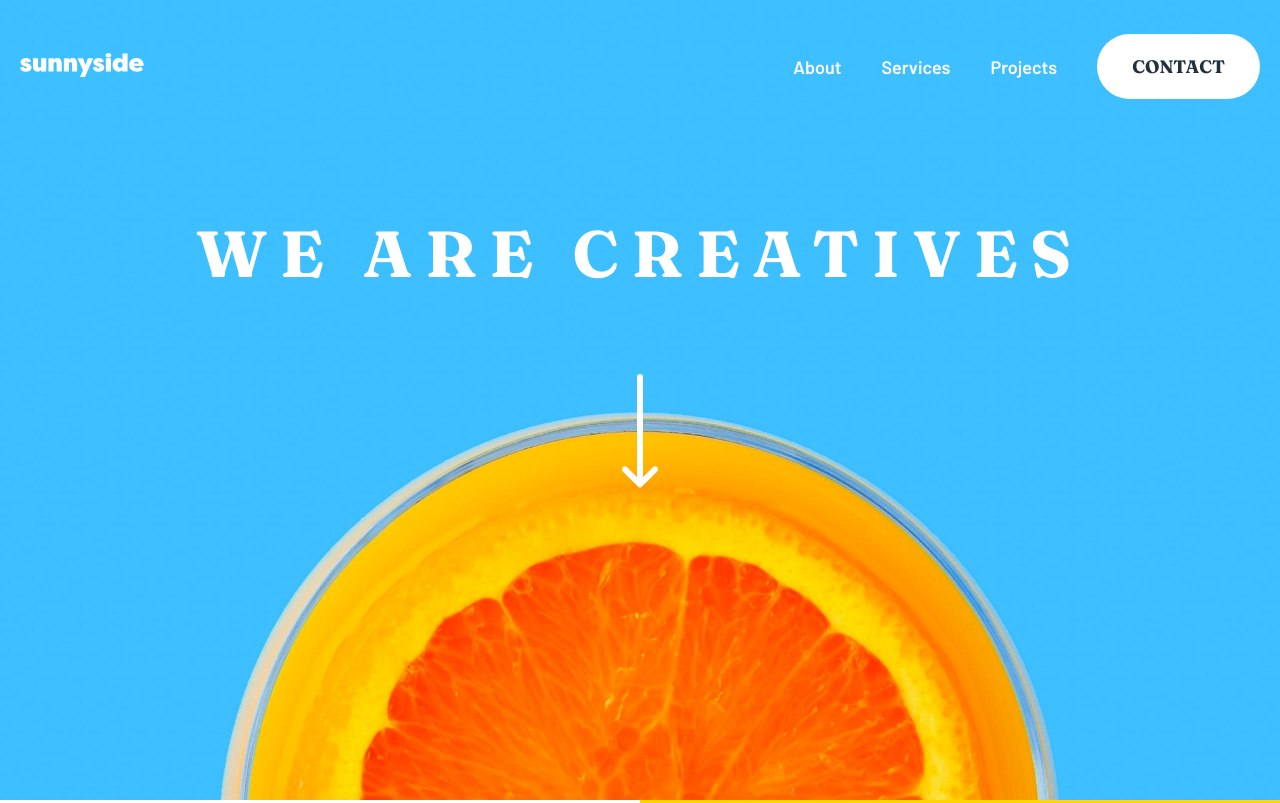
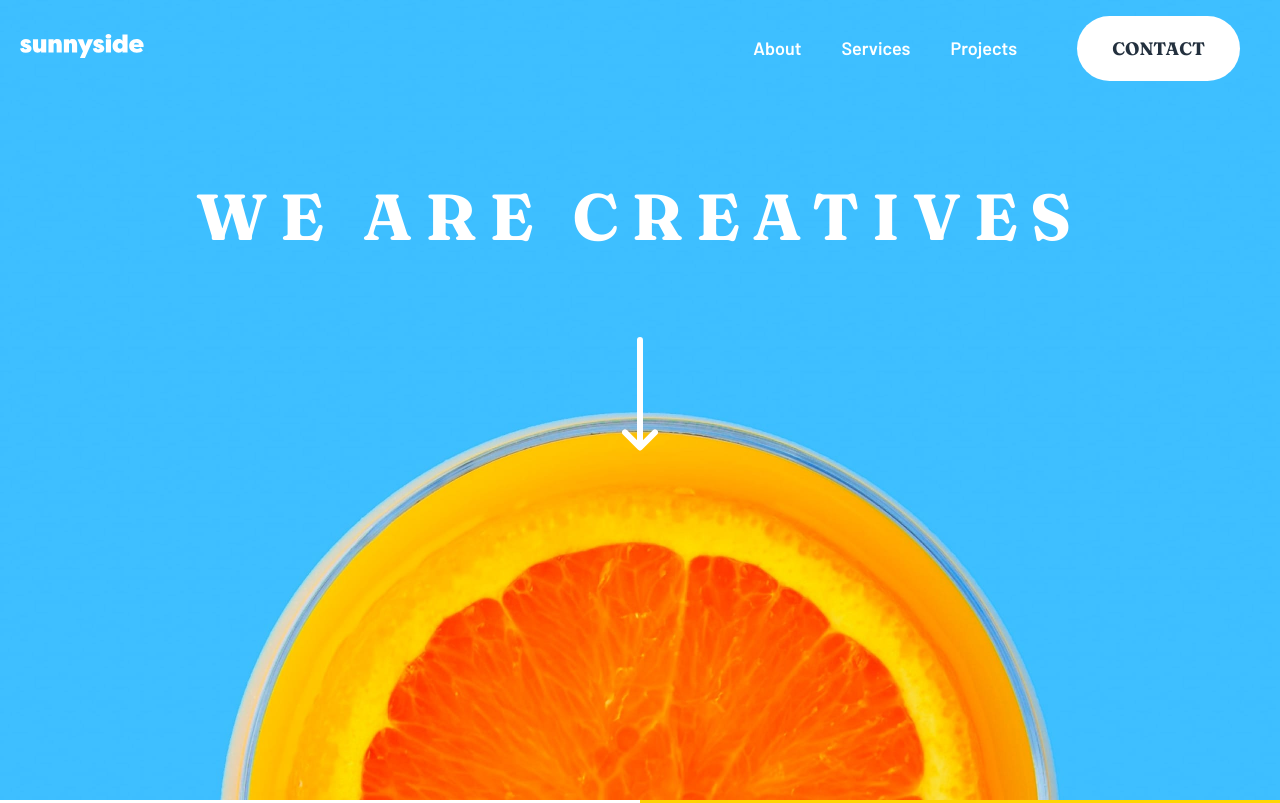
Before and after one commit to SmiJa/sunnyside-agency-landing, a plain HTML site: page index.html in a window 1280 px wide. Shown: the top 803 px of the page. Drawn offline with Linux system fonts and the light colour scheme.

Commit message:
refactor html and css code

```diff
--- a/css/styles.css
+++ b/css/styles.css
@@ -1,7 +1,9 @@
-/* FONTS */
+/* FONTS
+   ============================= */
 @import url(https://fonts.bunny.net/css?family=barlow:600|fraunces:700,900);
 
-/* VARIABLS */
+/* GLOBAL SETTINGS
+   ============================= */
 :root {
   /* PRIMARY COLORS */
   --soft-red: hsl(7, 99%, 70%);
@@ -18,14 +20,12 @@
   --white: hsl(0, 0%, 100%);
 }
 
-/* BOX SIZING */
 * {
   box-sizing: border-box;
   padding: 0;
   margin: 0;
 }
 
-/* HEADINGS SETTINGS */
 h1,
 h2,
 h3,
@@ -37,7 +37,8 @@ h6 {
   font-family: 'Fraunces';
 }
 
-/* BODY SETTINGS */
+/* BODY SETTINGS
+   ============================= */
 body {
   font-size: 18px;
   font-family: 'Barlow';
@@ -46,6 +47,9 @@ body {
   color: var(--very-dark-desat-blue);
 }
 
+
+/* HERO SETTINGS
+   ============================= */
 #hero {
   height: 800px;
   background-image: url(./../images/desktop/image-header.jpg);
@@ -77,6 +81,9 @@ body {
   }
 }
 
+
+/* HEADER SETTINGS
+   ============================= */
 header {
   max-width: 1440px;
   width: 100%;
@@ -88,25 +95,7 @@ header {
   padding: 34px 20px;
 }
 
-header #desktop-nav ul {
-  display: flex;
-  flex-direction: row;
-  justify-content: flex-end;
-  align-items: center;
-}
-
-header #desktop-nav ul li {
-  list-style-type: none;
-  padding: 0 20px;
-}
-
-header #desktop-nav ul li:nth-child(3) {
-  padding-right: 40px;
-}
-
-header #desktop-nav ul li:last-child {
-  color: var(--very-dark-desat-blue);
-  background-color: var(--white);
+.contact a {
   font-family: 'Fraunces';
   padding: 21px 35px;
   border-radius: 500px;
@@ -114,7 +103,33 @@ header #desktop-nav ul li:last-child {
   font-weight: 700;
 }
 
-header #desktop-nav ul li:last-child:hover {
+#desktop-nav ul {
+  display: flex;
+  flex-direction: row;
+  justify-content: flex-end;
+  align-items: center;
+}
+
+#desktop-nav ul li {
+  list-style-type: none;
+  padding: 0 20px;
+}
+
+#desktop-nav ul li a {
+  color: var(--white);
+  text-decoration: none;
+}
+
+#desktop-nav ul li:nth-child(3) {
+  padding-right: 40px;
+}
+
+#desktop-nav ul li:last-child a {
+  color: var(--very-dark-desat-blue);
+  background-color: var(--white);
+}
+
+header #desktop-nav ul li:last-child:hover a {
   color: var(--white);
   background-color: rgba(255, 255, 255, 0.25);
 }
@@ -135,7 +150,7 @@ header #desktop-nav ul li:last-child:hover {
   text-align: center;
 }
 
-.show {
+.show-sub-menu {
   display: block;
 }
 
@@ -163,14 +178,17 @@ header #desktop-nav ul li:last-child:hover {
   gap: 30px;
 }
 
+.sub-menu ul li a {
+  text-decoration: none;
+  color: var(--very-dark-desat-blue);
+}
+
 .sub-menu ul li:last-child {
-  color: var(--very-dark-desat-blue);
+  margin: 20px 0;
+}
+
+.sub-menu ul li:last-child a {
   background-color: var(--yellow);
-  font-family: 'Fraunces';
-  padding: 21px 35px;
-  border-radius: 500px;
-  text-transform: uppercase;
-  font-weight: 700;
 }
 
 @media screen and (max-width: 800px) {
@@ -184,6 +202,8 @@ header #desktop-nav ul li:last-child:hover {
 }
 
 
+/* ABOUT SETTINGS
+   ============================= */
 #about {
   display: flex;
   flex-direction: row;
@@ -286,7 +306,8 @@ header #desktop-nav ul li:last-child:hover {
 
 
 
-
+/* SERVICES SETTINGS
+   ============================= */
 #services {
   display: flex;
   flex-direction: row;
@@ -360,7 +381,8 @@ header #desktop-nav ul li:last-child:hover {
 }
 
 
-
+/* TESTIMONIALS SETTINGS
+   ============================= */
 #testimonials {
   text-align: center;
   padding: 100px 0;
@@ -434,7 +456,8 @@ header #desktop-nav ul li:last-child:hover {
 }
 
 
-
+/* GALLERY SETTINGS
+   ============================= */
 #gallery {
   width: 100%;
   display: flex;
@@ -467,7 +490,8 @@ header #desktop-nav ul li:last-child:hover {
 }
 
 
-
+/* FOOTER SETTINGS
+   ============================= */
 footer {
   background-color: var(--dark-moderate-cyan);
   display: flex;
@@ -505,6 +529,8 @@ footer nav,
 }
 
 
+/* ATTRIBUTION SETTINGS
+   ============================= */
 .attribution {
   text-align: center;
   background-color: #242424;
--- a/index.html
+++ b/index.html
@@ -18,7 +18,6 @@
 <body>
 
   <main>
-
     <section id="hero">
       <header>
         <div class="logo">
@@ -26,10 +25,10 @@
         </div>
         <nav id="desktop-nav">
           <ul>
-            <li>About</li>
-            <li>Services</li>
-            <li>Projects</li>
-            <li>Contact</li>
+            <li><a href="#">About</a></li>
+            <li><a href="#">Services</a></li>
+            <li><a href="#">Projects</a></li>
+            <li class="contact"><a href="#">Contact</a></li>
           </ul>
         </nav>
         <nav id="mobile-nav">
@@ -37,12 +36,13 @@
 
         </nav>
       </header>
+
       <div class="sub-menu" id="sub-menu">
         <ul>
-          <li>About</li>
-          <li>Services</li>
-          <li>Projects</li>
-          <li>Contact</li>
+          <li><a href="#">About</a></li>
+          <li><a href="#">Services</a></li>
+          <li><a href="#">Projects</a></li>
+          <li class="contact"><a href="#">Contact</a></li>
         </ul>
       </div>
 
```
